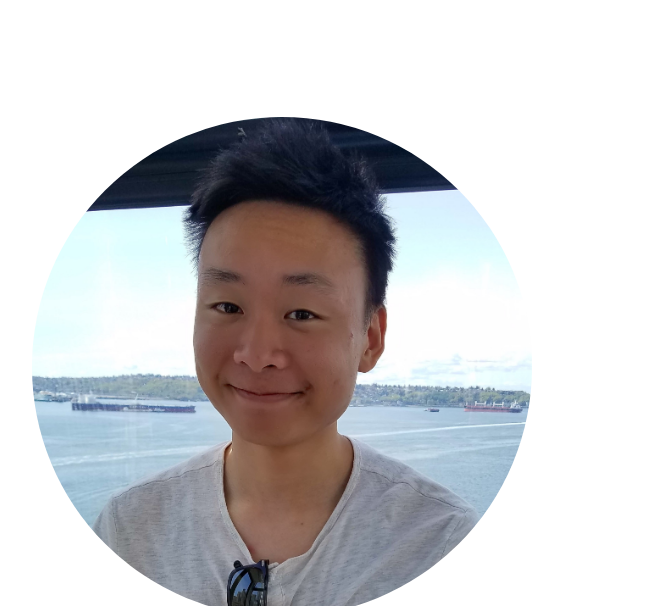
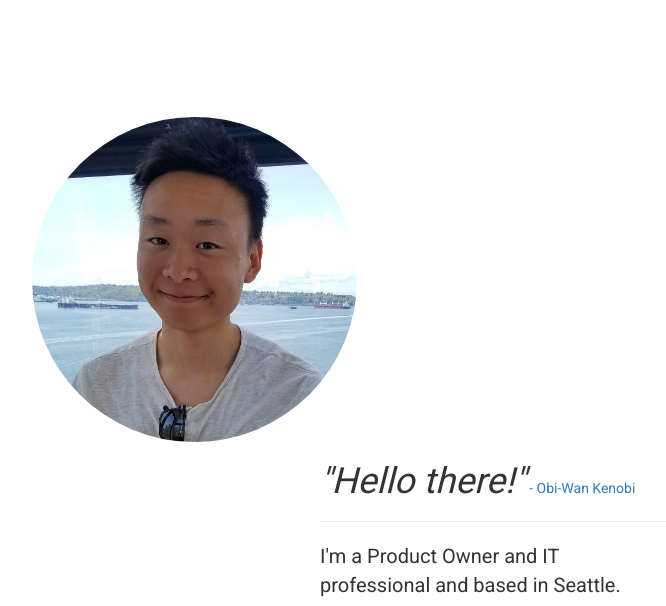
Before and after one commit to francmit/francmit.github.io, a plain HTML site: page index.html in a window 1280 px wide. Shown: the part 198-804 px from the top of the page, without its empty margins (288-954 px from the left). Drawn offline with nearby package versions, Linux system fonts and the light colour scheme.

Commit message:
Adjust avatar size

```diff
--- a/css/styles.css
+++ b/css/styles.css
@@ -53,7 +53,7 @@ section {
 }
 
 #avatar {
-    height: 500px;
+    height: 325px;
 }
 
 section > div {
```
